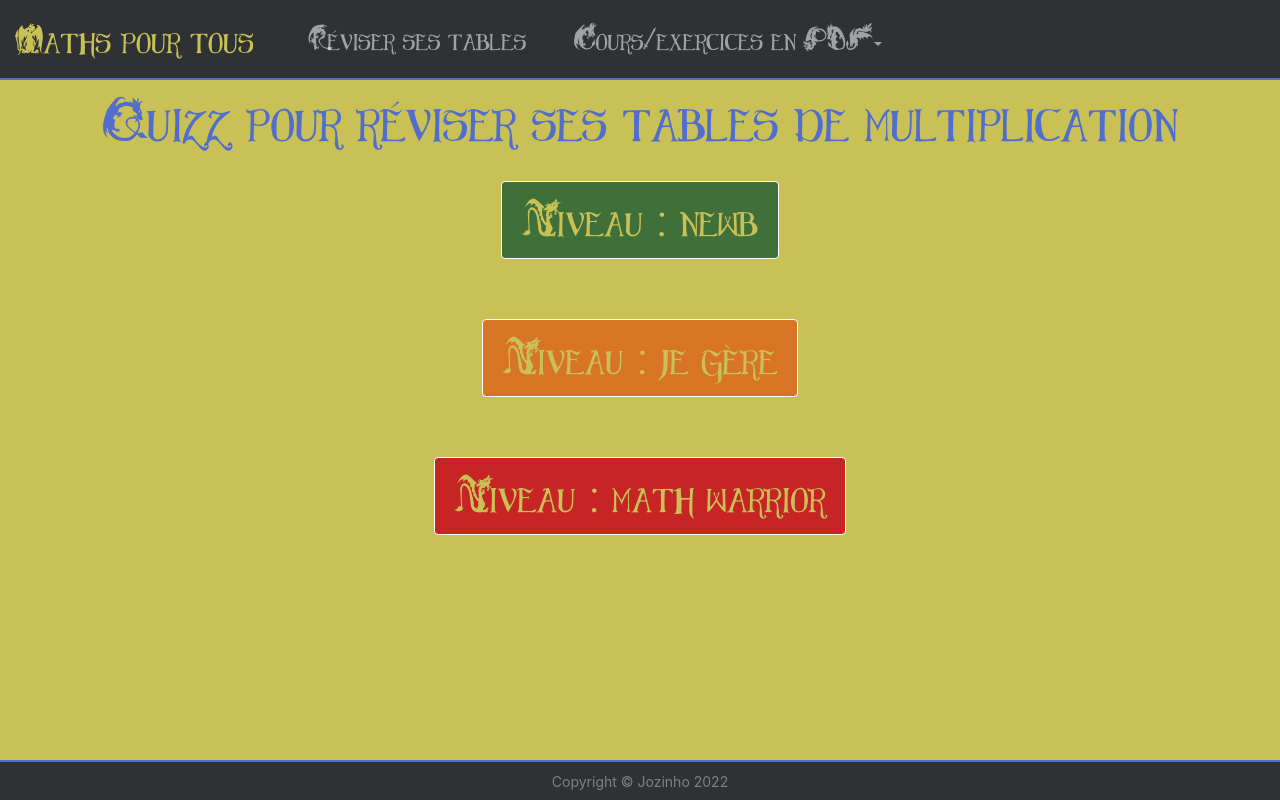
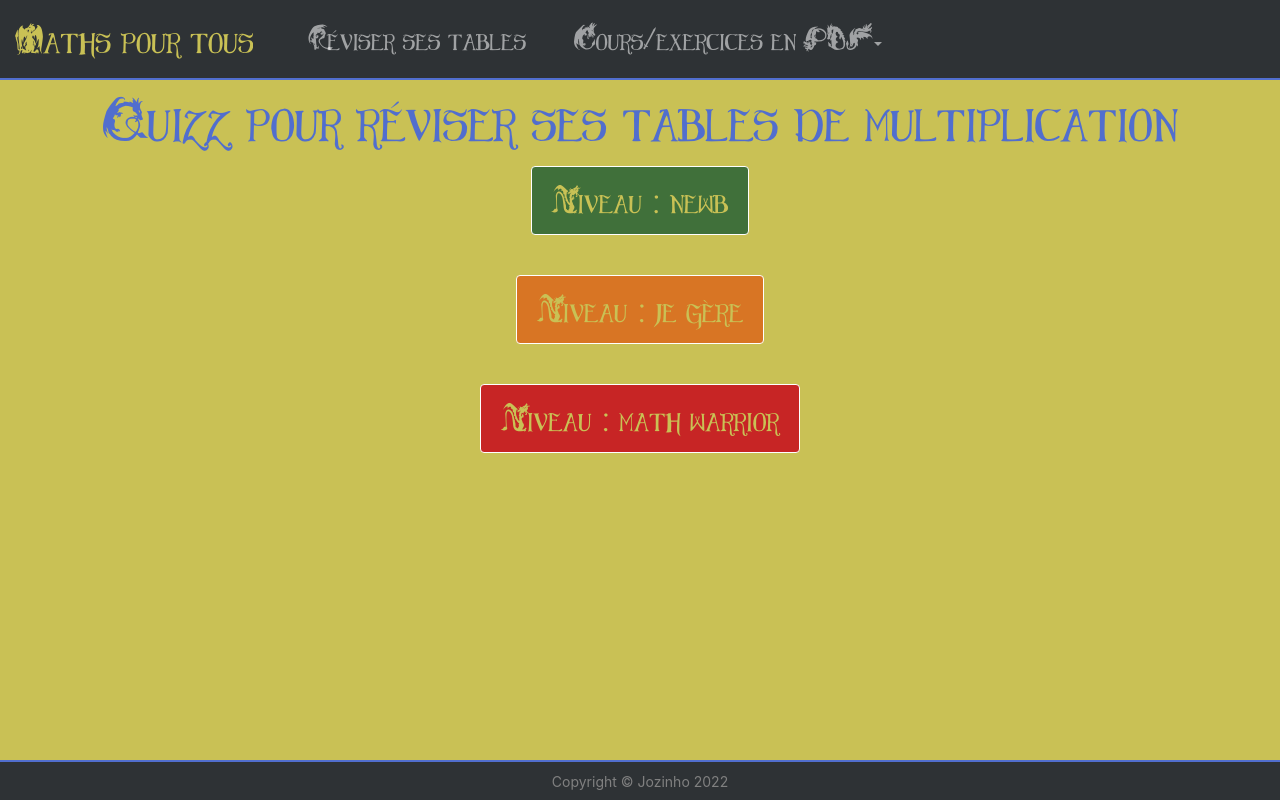
Before and after one commit to jozinho22/maths, a React (Create React App) app: page /tables-test in a window 1280 px wide. Built offline with nearby package versions, Linux system fonts and the light colour scheme.

Commit message:
Rearrangement tailles et buttons

```diff
--- a/src/components/general-content/Basic.css
+++ b/src/components/general-content/Basic.css
@@ -1,12 +1,18 @@
 .RelativeContainer {
     position: relative;
-    /* refers to the Header */
+    /* refers to the Header (80px) + 20px */
     padding-top: 100px;
-    /* refers to the Footer */
-    padding-bottom: 40px;
+    /* refers to the Footer (40px) + 20px */
+    padding-bottom: 60px;
     min-height: 100vh;
     font-family: var(--celtic-font);
-    font-size: small;
+    font-size: x-small;
+ }
+
+ @media (min-width: 360px) {
+    .RelativeContainer {
+        font-size: small;
+    }
  }
 
  @media (min-width: 768px) {
@@ -15,12 +21,6 @@
     }
  }
 
- @media (min-width: 1268px) {
-    .RelativeContainer {
-        font-size: x-large;
-    }
-}
-
 .LoadingSpinner {
     position: relative; /* or absolute */
     top: 150px;
@@ -28,32 +28,38 @@
     background-color: var(--back-color);
 }
 
-.ButtonPlacement {
-    padding-top: 10px;
+.BottomButtonPlacement {
+    margin-bottom: 40px;
 }
 
 .DefaultButton {
 	background-color: var(--blue-color);
     border-color: white;
     color: var(--back-color);
-    margin: 20px;
-    padding: 15px;
-    font-size: small;
+    margin-top: 20px;
+    margin-bottom: 20px;
+    padding: 10px;
+    font-size: x-small;
 }
+
+
+@media (min-width: 360px) {
+    .DefaultButton {
+        padding: 0px;
+        font-size: small;
+        margin-top: 20px;
+        margin-bottom: 20px;
+    }
+ }
 
 @media (min-width: 768px) {
     .DefaultButton {
         font-size: large;
-        margin: 25px;
+        margin-top: 20px;
+        margin-bottom: 20px;
         padding: 20px;
     }
  }
-
- @media (min-width: 1268px) {
-    .DefaultButton {
-        font-size: x-large;
-    }
-}
 
 .DefaultButton:hover {
     background-color: var(--blue-hover-color);
--- a/src/components/pdf-viewer/PDFViewerPage.css
+++ b/src/components/pdf-viewer/PDFViewerPage.css
@@ -29,10 +29,38 @@ canvas {
 }
 
 .SwitchButton {
-    padding: 20px;
     position: relative;
-    top: 20px;
-    right: 20px;
+}
+
+.SwitchButton .btn-lg {
+    font-size: xx-small !important;
+}
+
+@media (min-width: 360px) {
+    .SwitchButton {
+        padding: 30px;
+    }
+    .SwitchButton .btn-lg {
+        font-size: small !important;
+    }
+}
+
+@media (min-width: 768px) {
+    .SwitchButton {
+        padding: 40px;
+    }
+    .SwitchButton .btn-lg {
+        font-size: medium !important;
+    }
+}
+
+@media (min-width: 1268px) {
+    .SwitchButton {
+        padding: 50px;
+    }
+    .SwitchButton .btn-lg {
+        font-size: large !important;
+    }
 }
 
 .SwitchButton .btn-primary {
--- a/src/components/pdf-viewer/PDFViewerPage.jsx
+++ b/src/components/pdf-viewer/PDFViewerPage.jsx
@@ -50,7 +50,7 @@ const PDFViewerPage = ( {pdfInfos} ) => {
             }
 
             return (
-              <Button className={`DefaultButton ${opacityClass}`}
+              <Button className={`DefaultButton BottomButtonPlacement ${opacityClass}`}
                   onClick={() => {
                     let newPage = page - 1;
                     newPage = newPage > 0 ? newPage : 1;
@@ -63,7 +63,7 @@ const PDFViewerPage = ( {pdfInfos} ) => {
 
           const NextButton = () => {
               return (
-                <Button className={`DefaultButton ${opacityClass}`}
+                <Button className={`DefaultButton BottomButtonPlacement ${opacityClass}`}
                     onClick={() => {
                       let newPage = page + 1;
                       newPage = newPage > pages ? pages : newPage;
```
